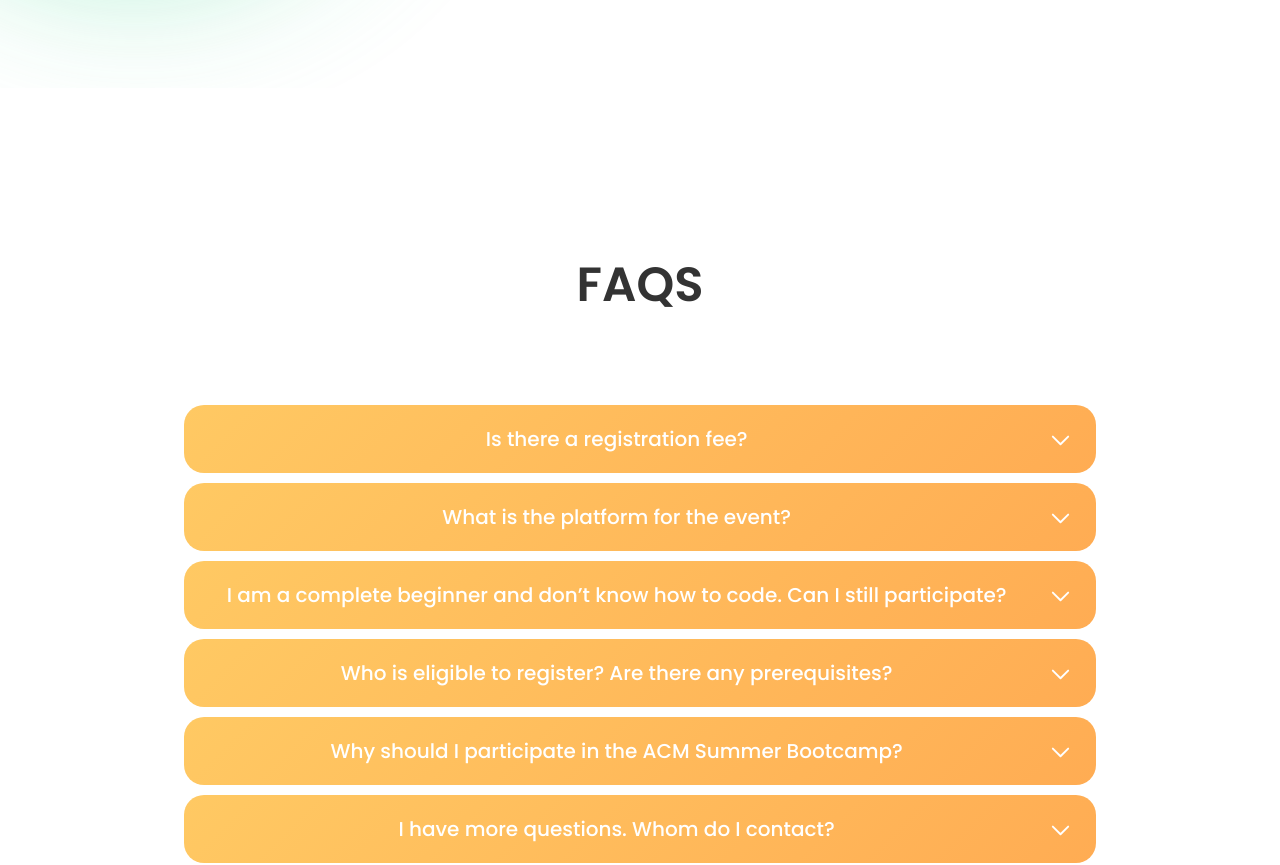
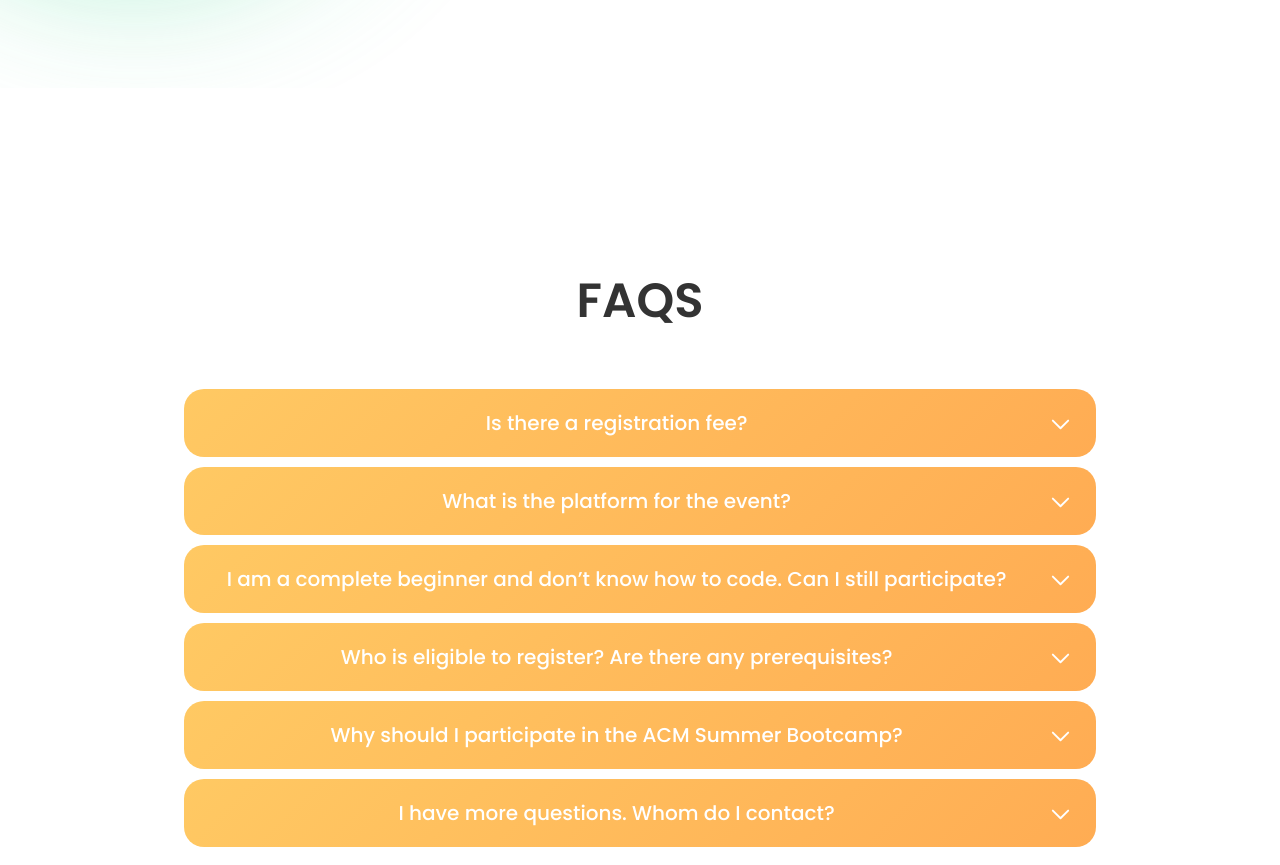
Before and after one commit to ACM-VIT/bootcamp-2021-frontend, a React (Create React App) app: page / in a window 1280 px wide. Shown: the part 3940-4805 px from the top of the page. Built offline with nearby package versions, Linux system fonts and the light colour scheme.

Commit message:
feat: Resolved FAQ overlap

```diff
--- a/package.json
+++ b/package.json
@@ -11,6 +11,7 @@
     "prop-types": "^15.7.2",
     "react": "^17.0.2",
     "react-dom": "^17.0.2",
+    "react-google-recaptcha-v3": "^1.9.4",
     "react-icons": "^4.2.0",
     "react-router-dom": "^5.2.0",
     "react-scripts": "4.0.3",
--- a/src/components/Faqs/Accordion.js
+++ b/src/components/Faqs/Accordion.js
@@ -58,10 +58,10 @@
   return (
     <AccordionSection
       id="faqs"
-      className="justify-left md:justify-center w-full mb-24"
+      className="justify-left md:justify-center w-full mb-112 sm:mb-40 md:mb-52"
     >
       <Container className="w-full md:w-9/12 mx-6">
-        <div className="pl-7 sm:pl-0 text-3xl sm:text-4xl md:text-5xl pl-6 sm:text-center mb-8 md:mb-24 mt-20 text-custom font-600">
+        <div className="pl-7 sm:pl-0 text-3xl sm:text-4xl md:text-5xl pl-6 sm:text-center mb-8 md:mb-16 mt-20 text-custom font-600">
           FAQS
         </div>
         {Data.map((item, index) => {
--- a/tailwind.config.js
+++ b/tailwind.config.js
@@ -42,6 +42,9 @@
         center: true,
         padding: "2rem",
       },
+      spacing: {
+        112: "28rem",
+      },
     },
   },
   variants: {
```
Also changed, not shown: 2 other files (tests, documents, lock files or other folders).
